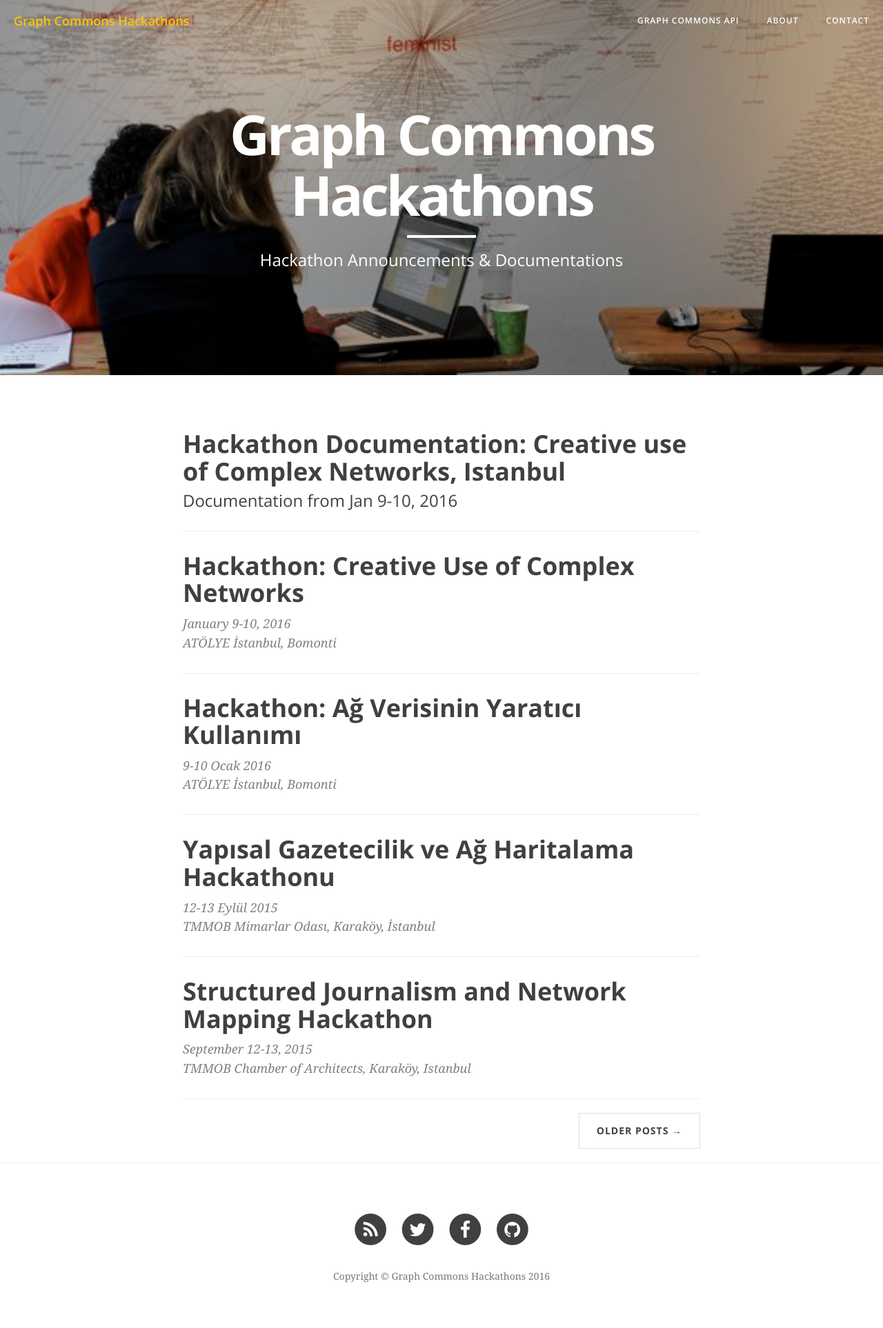
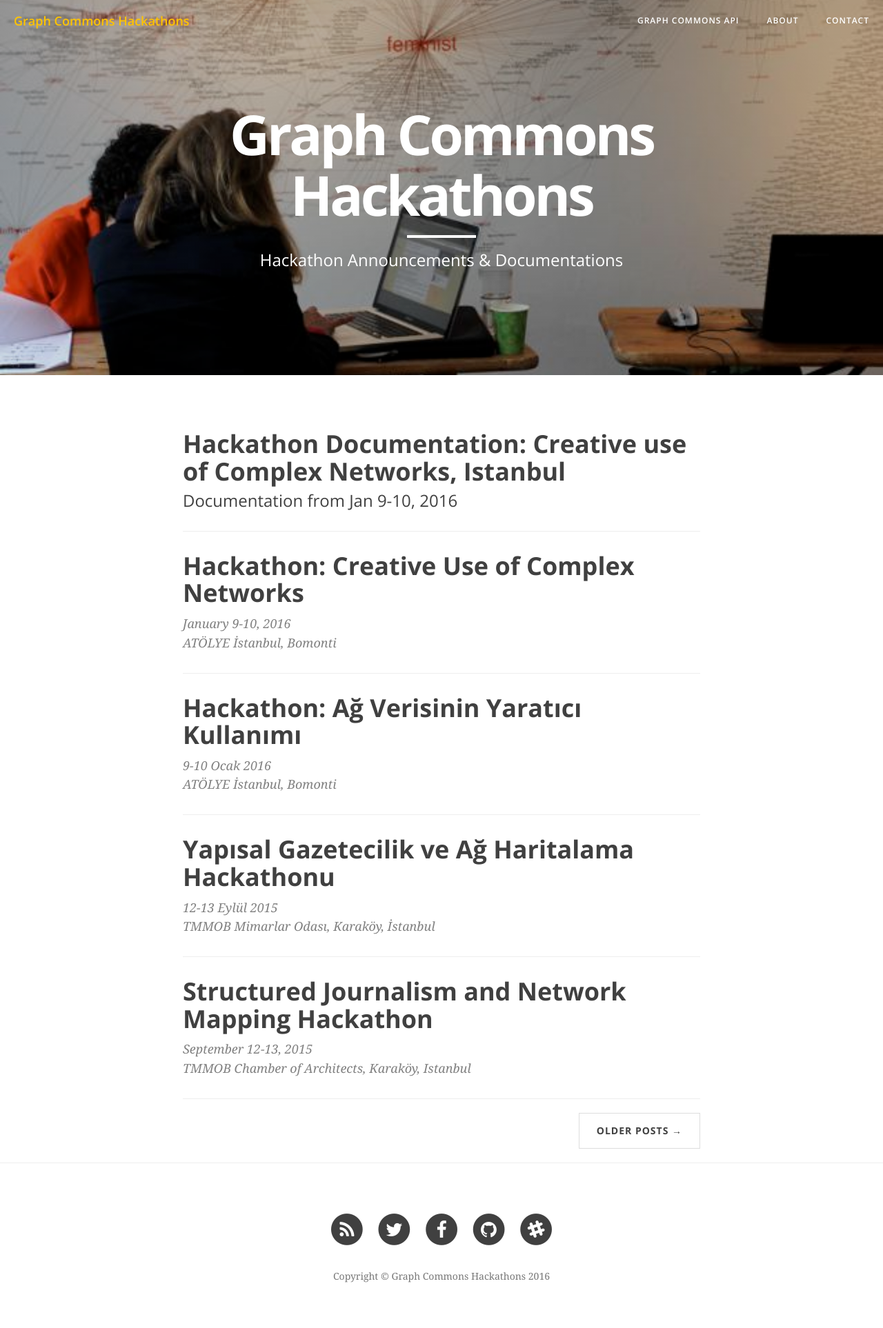
Before and after one commit to graphcommons/hackathons, a Jekyll site: the page built from index.html, in a window 1280 px wide. Shown: the whole page at 69% size. Built offline with Jekyll 4.4.1, drawn with Linux system fonts in a browser that asks for light colours; nearby versions of some CDN libraries; the list of posts is cut into pages by our own code.

Commit message:
slack footer added, config updated

```diff
--- a/_config.yml
+++ b/_config.yml
@@ -6,12 +6,13 @@
 baseurl: "/hackathons"
 url: "http://graphcommons.github.io"
 twitter_username: graphcommons
+facebook_username:  graphcommons
 github_username:  graphcommons
-facebook_username:  graphcommons
+slack_team:  graphcommons
 
 # Build settings
 markdown: kramdown
-highlighter: pygments
+# highlighter: pygments
 permalink: pretty
 paginate: 5
 exclude: ["less","node_modules","Gruntfile.js","package.json","README.md"]
--- a/_includes/footer.html
+++ b/_includes/footer.html
@@ -14,7 +14,7 @@
                     </li>
                     {% if site.twitter_username %}
                     <li>
-                        <a href="https://twitter.com/{{ site.twitter_username }}" title="Twitter/graphcommons">
+                        <a href="https://twitter.com/{{ site.twitter_username }}" title="Twitter/graphcommons" target="_blank">
                             <span class="fa-stack fa-lg">
                                 <i class="fa fa-circle fa-stack-2x"></i>
                                 <i class="fa fa-twitter fa-stack-1x fa-inverse"></i>
@@ -24,7 +24,7 @@
                     {% endif %}
                     {% if site.facebook_username %}
                     <li>
-                        <a href="https://www.facebook.com/{{ site.facebook_username }}" title="Facebook/graphcommons">
+                        <a href="https://www.facebook.com/{{ site.facebook_username }}" title="Facebook/graphcommons" target="_blank">
                             <span class="fa-stack fa-lg">
                                 <i class="fa fa-circle fa-stack-2x"></i>
                                 <i class="fa fa-facebook fa-stack-1x fa-inverse"></i>
@@ -34,10 +34,20 @@
                     {% endif %}
                     {% if site.github_username %}
                     <li>
-                        <a href="https://github.com/{{ site.github_username }}" title="Github/graphcommons">
+                        <a href="https://github.com/{{ site.github_username }}" title="Github/graphcommons" target="_blank">
                             <span class="fa-stack fa-lg">
                                 <i class="fa fa-circle fa-stack-2x"></i>
                                 <i class="fa fa-github fa-stack-1x fa-inverse"></i>
+                            </span>
+                        </a>
+                    </li>
+                    {% endif %}
+                    {% if site.slack_team %}
+                    <li>
+                        <a href="https://graphcommons.com/slack" title="graphcommons/slack" target="_blank">
+                            <span class="fa-stack fa-lg">
+                                <i class="fa fa-circle fa-stack-2x"></i>
+                                <i class="fa fa-slack fa-stack-1x fa-inverse"></i>
                             </span>
                         </a>
                     </li>
```
